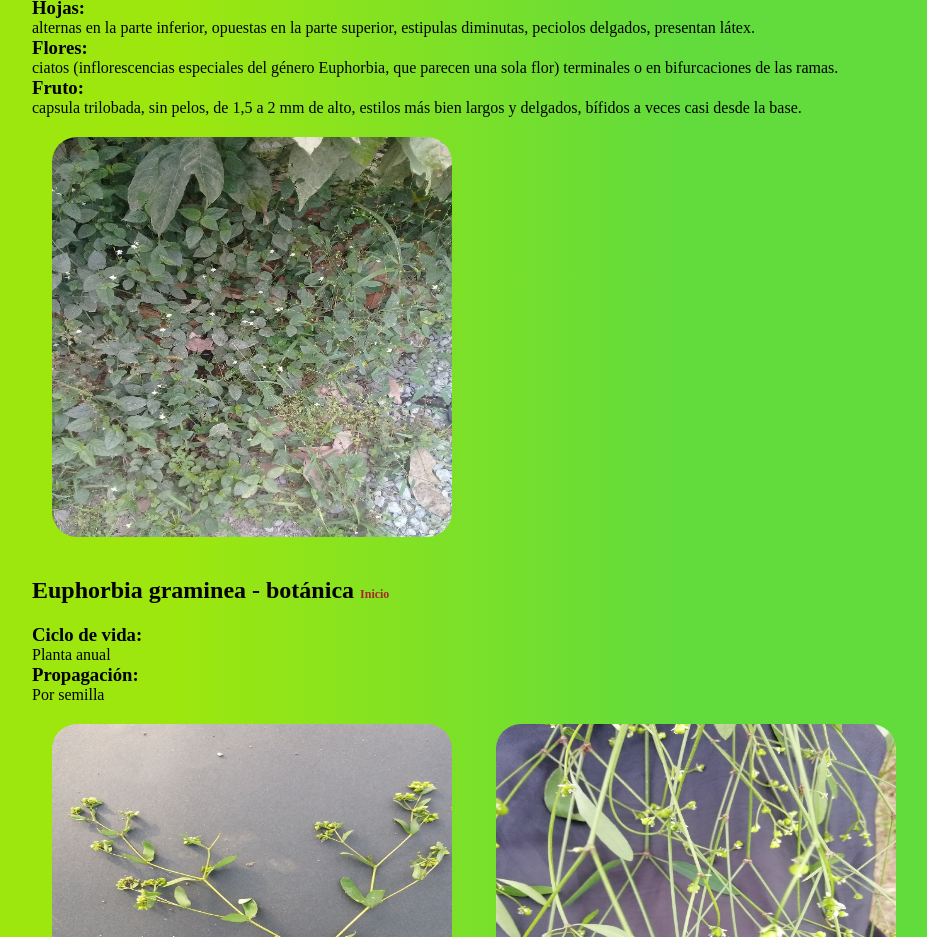
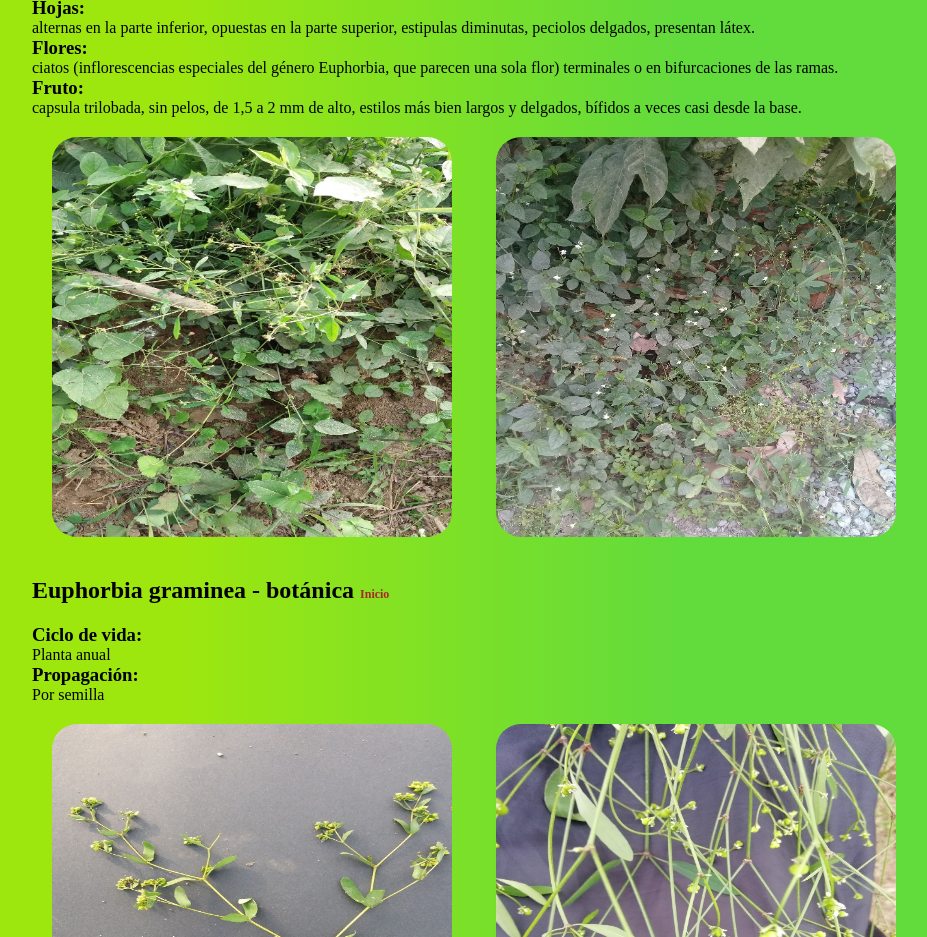
Before and after one commit to DeathAngel94/KasandraPage, a plain HTML site: page index.html in a window 1280 px wide. Shown: the part 2521-3458 px from the top of the page, without its empty margins (128-1055 px from the left). Drawn offline with Linux system fonts and the light colour scheme.

Commit message:
upload image

```diff
--- a/index.html
+++ b/index.html
@@ -187,6 +187,9 @@
             </li>
         </ul>
         <p class="cont_image">
+            <img class="image" src="../KasandraPage/image/image1.png" alt="image1">
+        </p>
+        <p class="cont_image">
             <img class="image" src="../KasandraPage/image/image2.png" alt="image2">
         </p>
     </section>
```
